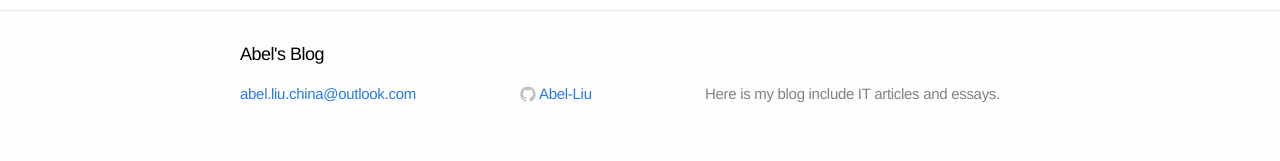
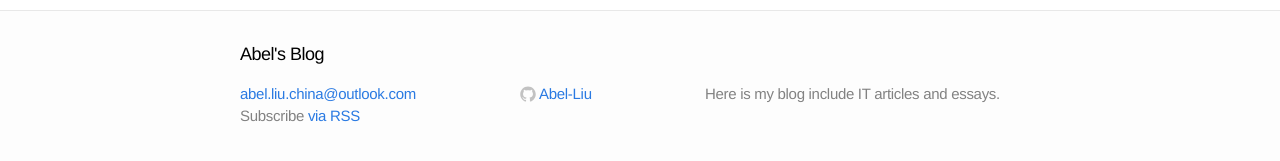
Before and after one commit to Abel-Liu/Abel-Liu.github.io, a Jekyll site: the page built from _posts/2014-05-21-I'm-Here-Now.md, in a window 1280 px wide. Shown: the part 452-613 px from the top of the page. Built offline with Jekyll 4.4.1, drawn with Linux system fonts in a browser that asks for light colours.

Commit message:
Update footer.html

```diff
--- a/_includes/footer.html
+++ b/_includes/footer.html
@@ -7,6 +7,7 @@
     <div class="footer-col-1 column">
       <ul>
         <li><a href="mailto:{{ site.email }}">{{ site.email }}</a></li>
+        <li><p class="rss-subscribe">Subscribe <a href="{{ "/feed.xml" | prepend: site.baseurl }}">via RSS</a></p></li>
       </ul>
     </div>
 
```
